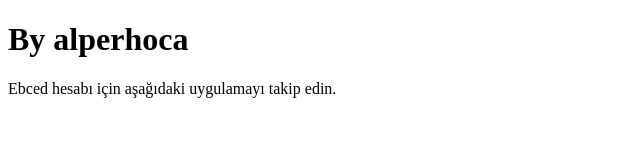
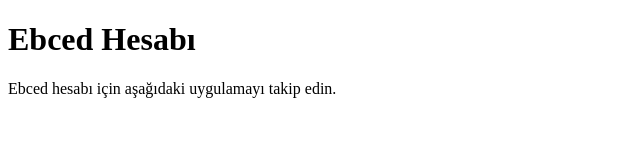
Before and after one commit to namealperalp/ebced, a plain HTML site: page index.html in a window 1280 px wide. Shown: the whole page, without its empty margins (0-640 px from the left). Drawn offline with Linux system fonts and the light colour scheme.

Commit message:
Update index.html

```diff
--- a/index.html
+++ b/index.html
@@ -9,7 +9,7 @@
 
   <body>
 
-<h1>By alperhoca</h1>
+<h1>Ebced Hesabı</h1>
 <p>Ebced hesabı için aşağıdaki uygulamayı takip edin.</p>
 
 
```
